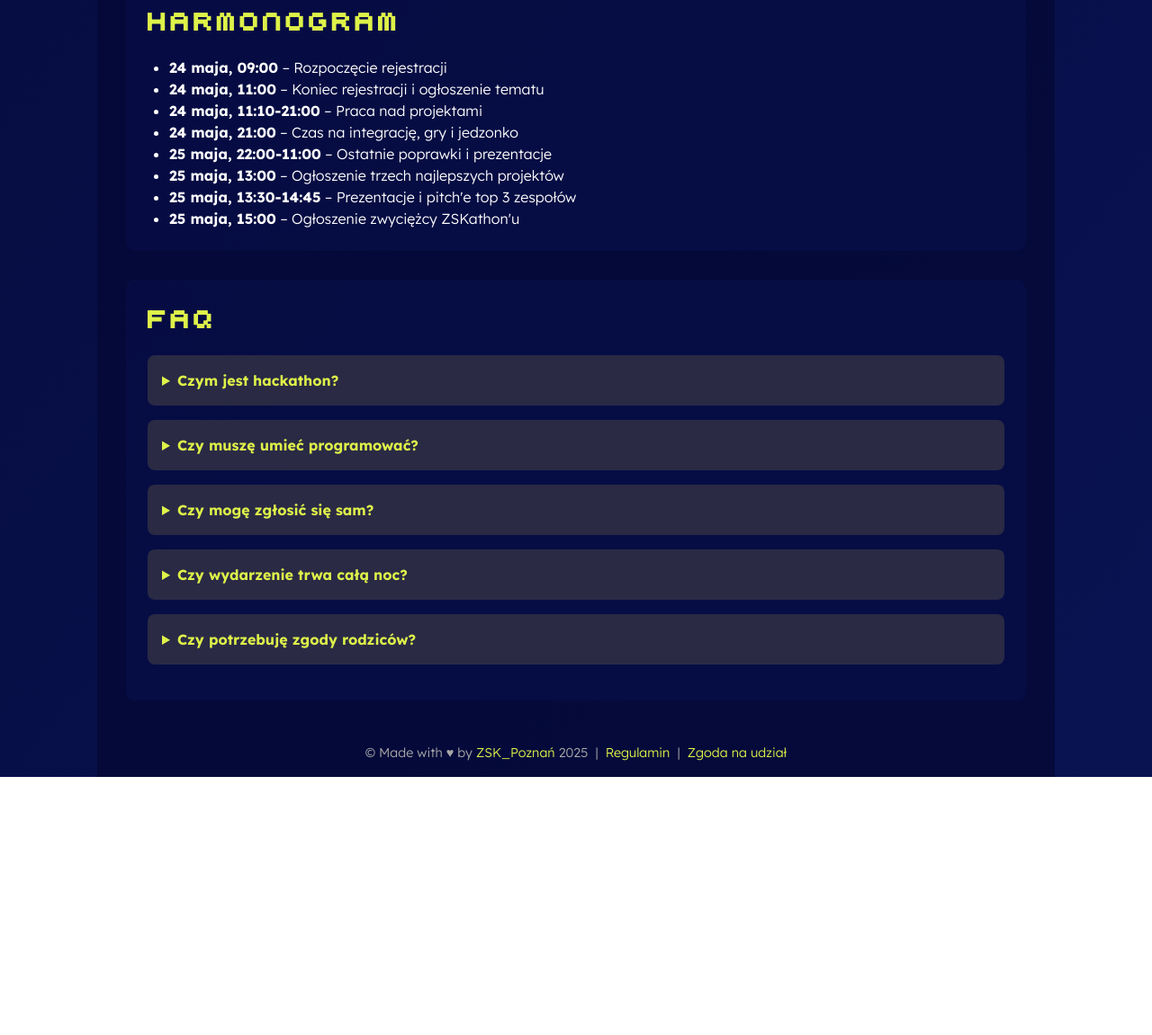
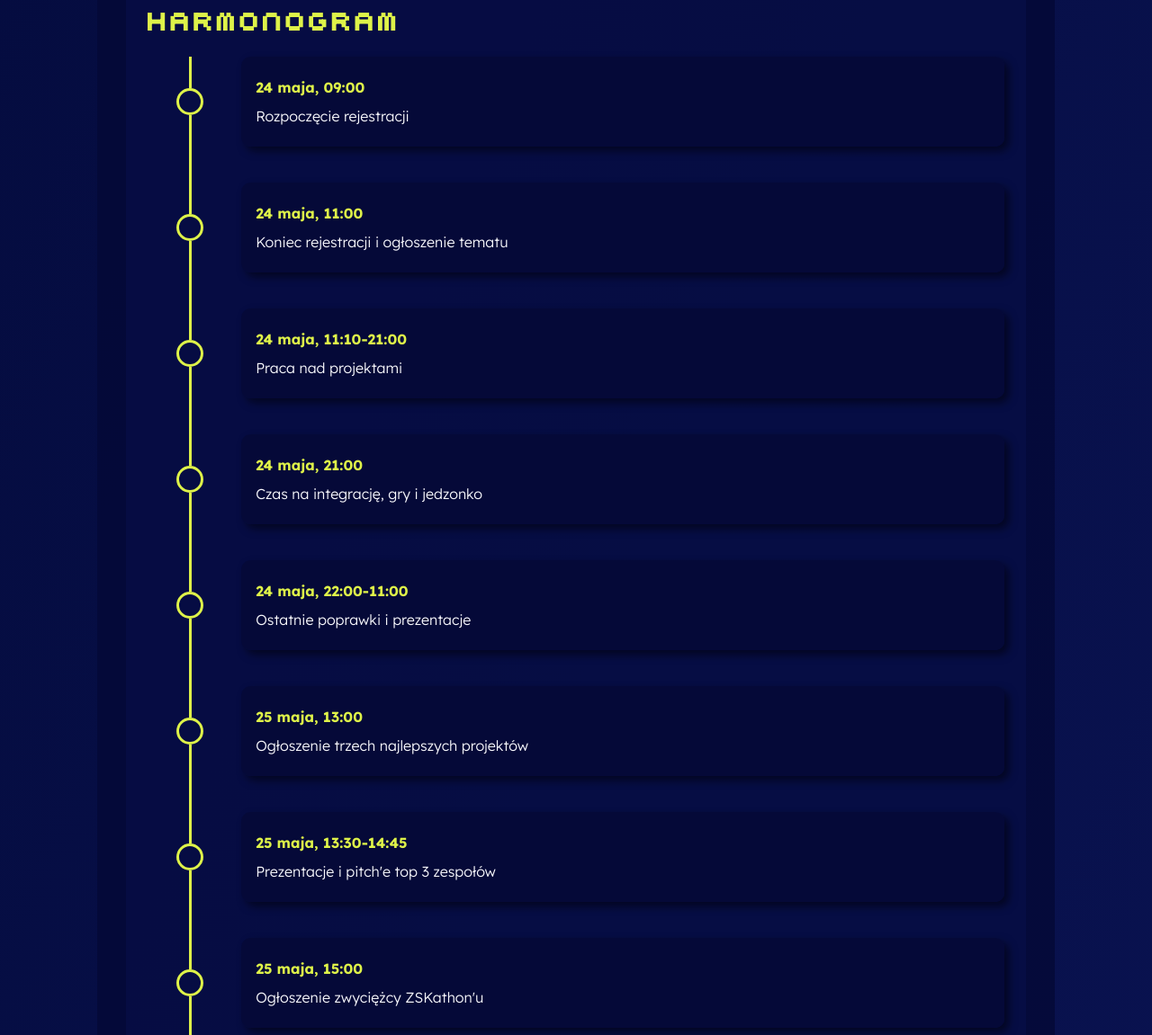
Before and after one commit to zjezdzalka/zskathon, a plain HTML site: page 2137/index.html in a window 1280 px wide. Shown: the part 822-1973 px from the top of the page at 90% size. Before the commit the page ends 1686 px from the top, so only its background shows below. Drawn offline with Linux system fonts and the light colour scheme.

Commit message:
blinking effect and timeline playplace
hell yeah this seems to work slowly, im liking this

```diff
--- a/2137/globalStyle.css
+++ b/2137/globalStyle.css
@@ -223,16 +223,25 @@ details > p > a{
     text-underline-offset: 3px;
 }
 
-/*.timeline{
-    padding-left: 5rem;
+.timeline{
+    /* MEOW */
+    font-size: 100%;
 }
 
 .timeline-item {
     display: flex;
     align-items: center;
-    margin-bottom: 1rem;
     position: relative;
+    height: 140px;
+}
+
+.timeline-item:first-child{
+    align-items: flex-start;
     height: 120px;
+}
+
+.timeline-item:first-child .tml-left > .line:first-child {
+    height: 35px;
 }
 
 .tml-left {
@@ -240,19 +249,21 @@ details > p > a{
     flex-direction: column;
     align-items: center;
     height: 100%;
+    width: 10%;
+    user-select: none;
 }
 
 .tml-left > .line {
-    width: 2px;
-    height: 50px;
+    width: 3px;
+    height: 55px;
     background: var(--font-color);
 }
 
 .tml-left > .circle {
-    width: 20px;
-    height: 20px;
+    width: 30px;
+    height: 30px;
     border-radius: 50%;
-    border: 2px solid var(--font-color);
+    border: 3px solid var(--font-color);
 }
 
 .tml-content {
@@ -268,6 +279,8 @@ details > p > a{
     gap: 0.5rem;
     height: 100px;
     justify-content: center;
+    width: 90%;
+    box-shadow: 5px 5px 10px rgba(0, 0, 0, 0.5);
 }
 
 .tml-content strong {
@@ -283,7 +296,6 @@ details > p > a{
     font-weight: 300;
 }
 
-*/
 
 /* Media */
 
@@ -353,3 +365,11 @@ details > p > a{
         font-size: 1.25rem;
     }
 }
+
+.current { background-color: var(--font-color); animation: blink 2s ease infinite; transition: background-color 0.5s ease; }
+@keyframes blink {
+    0% { background-color: var(--font-color); }
+    50% { background-color: #def24900; }
+    100% { background-color: var(--font-color); }
+}
+.filled { background-color : var(--font-color); transition: background-color 0.5s ease; }
--- a/2137/index.html
+++ b/2137/index.html
@@ -39,7 +39,7 @@
                 <a href="https://forms.office.com/e/yuftKGzWRK" class="btn" target="_blank">FORMULARZ</a>
             </section>
 
-           <!-- <section class="card">
+           <section class="card">
                 <h2>Harmonogram</h2>
                 <div class="timeline">
                     <div class="timeline-item">
@@ -125,7 +125,6 @@
                 </div>
             </section>
 
-            -->
 
             <section class="card">
                 <h2>Harmonogram</h2>
@@ -257,6 +256,46 @@
         setInterval(updateCountdown, 1000);
     </script>
     <script>
+        /* timeline dot filler */
+        const eventTimes = [
+            { time: "2025-04-24T00:00:00", title: "Rozpoczęcie rejestracji", timeDelay: "20"},
+            { time: "2025-05-24T11:00:00", title: "Koniec rejestracji i ogłoszenie tematu", timeDelay: "15"},
+            { time: "2025-05-24T11:10:00", title: "Praca nad projektami", timeDelay: "590" },
+            { time: "2025-05-24T21:00:00", title: "Czas na integrację, gry i jedzonko", timeDelay: "60" },
+            { time: "2025-05-25T22:00:00", title: "Ostatnie poprawki i prezentacje", timeDelay: "900" },
+            { time: "2025-05-25T13:00:00", title: "Ogłoszenie trzech najlepszych projektów", timeDelay: "20" },
+            { time: "2025-05-25T13:30:00", title: "Prezentacje i pitch'e top 3 zespołów", timeDelay: "75" },
+            { time: "2025-05-25T15:00:00", title: "Ogłoszenie zwyciężcy ZSKathon'u", timeDelay: "20" }
+        ]
+
+        const timelineItems = document.querySelectorAll(".timeline-item");
+
+        function updateTimeline() {
+            const now = new Date().getTime();
+
+            eventTimes.forEach((event, index) => {
+                const eventTime = new Date(event.time).getTime();
+                const eventTimeM15 = eventTime - 15 * 60 * 1000; // 15 minutes before the event time
+                const eventTimeAfter = eventTime + event.timeDelay * 60 * 1000; // 2 hours after the event time
+                const timelineItem = timelineItems[index];
+                const circle = timelineItem.querySelector(".circle");
+
+                if (now >= eventTimeAfter) {
+                    circle.classList.add("filled");
+                    circle.classList.remove("current");
+                } else if (now >= eventTimeM15) {
+                    circle.classList.add("current");
+                    circle.classList.remove("filled");
+                } else {
+                    circle.classList.remove("filled", "current");
+                }
+            });
+        }
+
+        updateTimeline();
+        setInterval(updateTimeline, 60_000); // Update every minute
+    </script>
+    <script>
         /* open one details at a time */
         let allDetails = document.querySelectorAll("details");
         allDetails.forEach((details) => {
```
